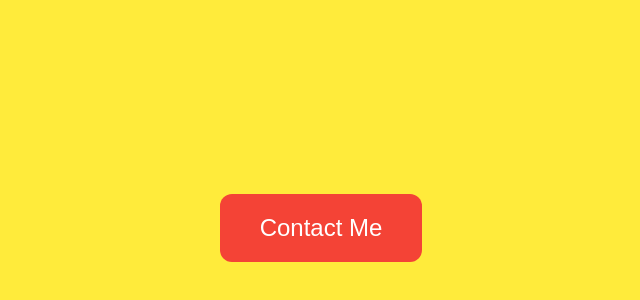
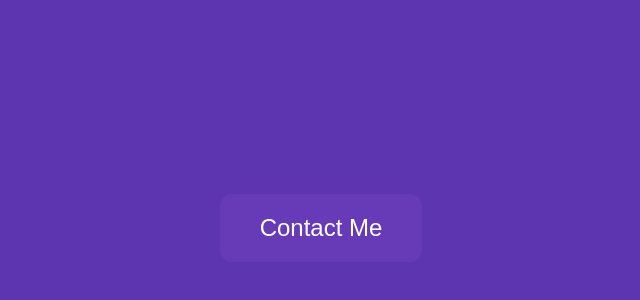
Before and after one commit to Dagaraa/Macky, a plain HTML site: page index.html in a window 1280 px wide. Shown: the part 172-472 px from the top of the page, without its empty margins (319-959 px from the left). Drawn offline with Linux system fonts and the light colour scheme.

Commit message:
Update styles.css

```diff
--- a/styles.css
+++ b/styles.css
@@ -5,7 +5,8 @@ body {
     height: 100vh;
     margin: 0;
     font-family: 'Arial', sans-serif; /* Change to any preferred font */
-    background-color: #ffeb3b; /* Warm yellow background color */
+    background-color: #5e35b1; /* Deep purple background color */
+    color: #fff; /* White text for better contrast */
 }
 
 .button-container {
@@ -16,7 +17,7 @@ button {
     padding: 20px 40px;
     font-size: 24px;
     cursor: pointer;
-    background-color: #f44336; /* Red button color */
+    background-color: #673ab7; /* Purple button color */
     color: #fff; /* White text for better contrast */
     border: none;
     border-radius: 12px;
@@ -24,5 +25,5 @@ button {
 }
 
 button:hover {
-    background-color: #d32f2f; /* Darker red on hover */
+    background-color: #311b92; /* Darker purple on hover */
 }
```
